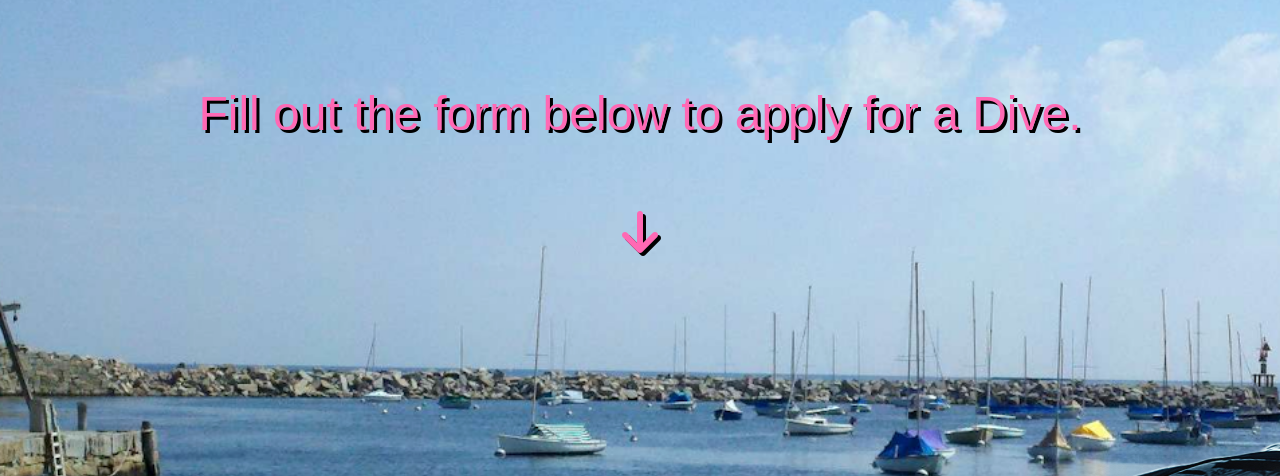
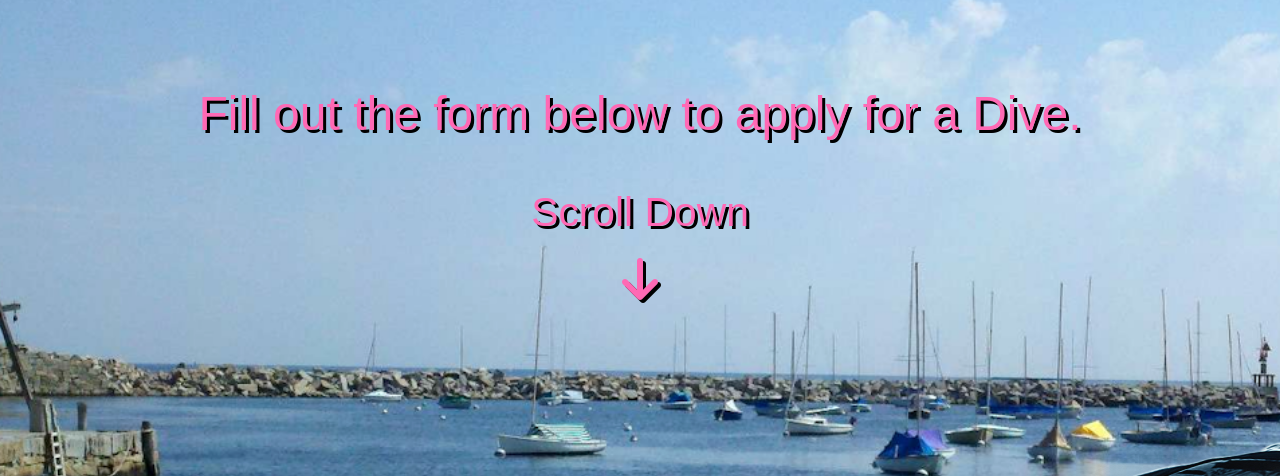
Before and after one commit to Cats1337/irovwebs, a PHP site: page / in a window 1280 px wide. Shown: the part 201-677 px from the top of the page. Run offline with PHP 8.4, Linux system fonts and the light colour scheme; some libraries are stand-ins or nearby versions; some web fonts are replaced.

Commit message:
idiot proof

```diff
--- a/form/form.js
+++ b/form/form.js
@@ -1,30 +1,5 @@
 window.addEventListener('DOMContentLoaded', function() {
-    // Get the form element
-    var form = document.getElementById('application-form');
-
-    // Add submit event listener to the form
-    form.addEventListener('submit', function(event) {
-        var email = document.getElementById('email').value;
-        var phone = document.getElementById('phone').value;
-
-        // Check if either email or phone is provided
-        if (!email && !phone) {
-            event.preventDefault(); // Prevent form submission
-            // alert('Please provide either an email or phone number.');
-
-            // if email and phone are empty, add red border to both
-            document.getElementById('email').style.border = "1px solid red";
-            document.getElementById('phone').style.border = "1px solid red";
-        } else {
-            // if email and phone are not empty, remove red border from both
-            document.getElementById('email').style.border = "1px solid #ced4da";
-            document.getElementById('phone').style.border = "1px solid #ced4da";
-
-        }
-    });
-
     /* Phone number */
-
     // Get the phone number input element
     var phoneNumberInput = document.getElementById('phone');
 
--- a/form/index.html
+++ b/form/index.html
@@ -13,6 +13,7 @@
     <div id="titles">
         <h1>Dive Application</h1>
         <p>Fill out the form below to apply for a Dive.</p>
+        <span>Scroll Down</span>
         <i class="fa fa-arrow-down down-arrow" aria-hidden="true"></i>
     </div>
 
--- a/form/style.css
+++ b/form/style.css
@@ -6,9 +6,14 @@ html {
     scroll-behavior: smooth;
 }
 
-div#titles h1, div#titles p {
+div#titles h1, div#titles p, div#titles span {
     font-family: 'Bubble World', sans-serif;
 }
+
+div#titles span {
+    font-size: .85em;
+}
+
 div#titles {
     text-align: center;
     position: absolute;
```
